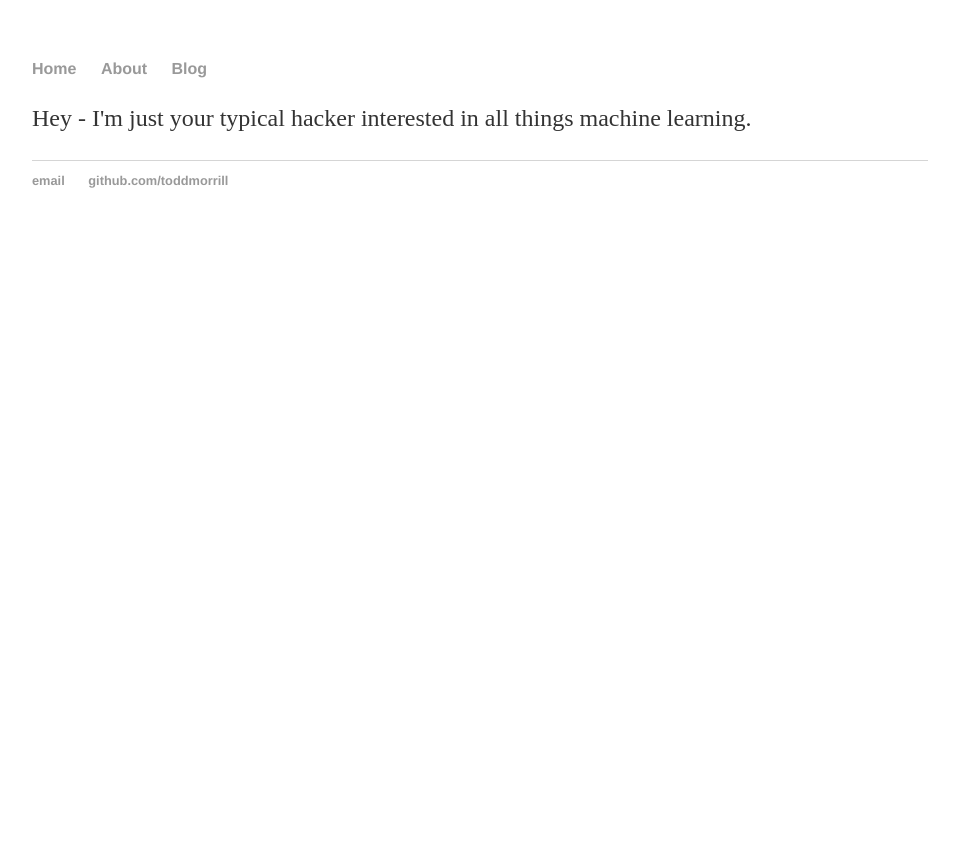
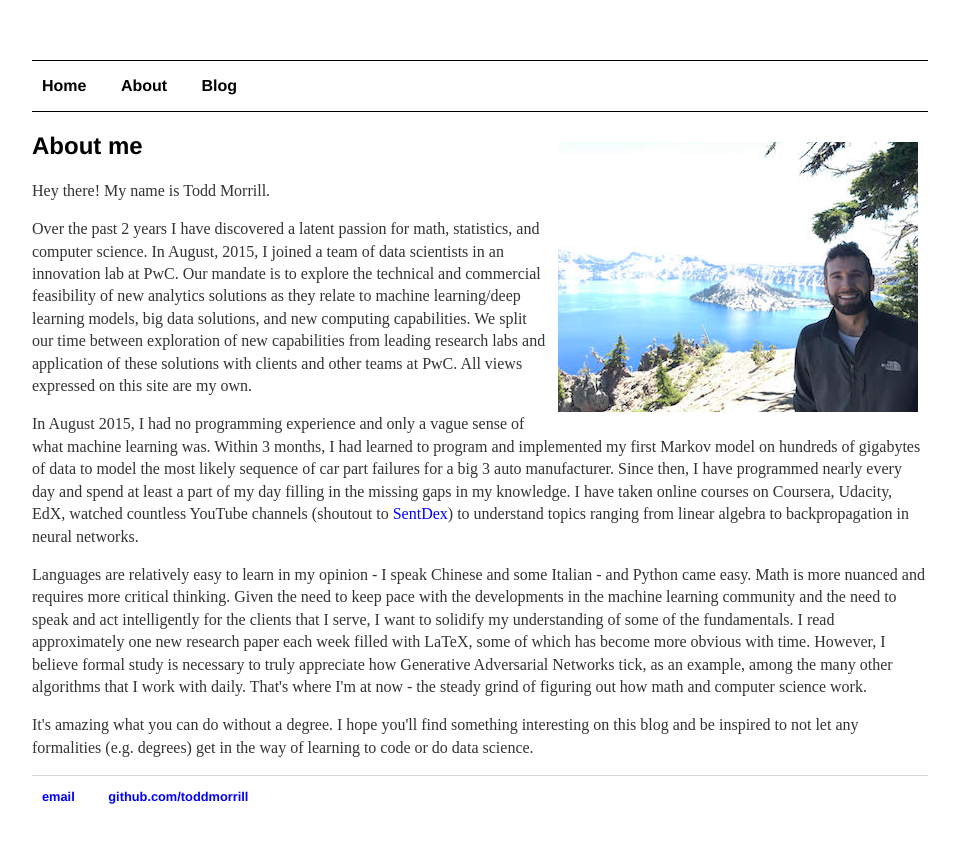
Before and after one commit to ToddMorrill/toddmorrill.github.io, a Jekyll site: the page built from about/index.html, in a window 1280 px wide. Shown: the top 843 px of the page, without its empty margins (160-1119 px from the left). Built offline with Jekyll 4.4.1, drawn with Linux system fonts in a browser that asks for light colours.

Commit message:
figuring out html and css, added about me

```diff
--- a/_layouts/post.html
+++ b/_layouts/post.html
@@ -2,7 +2,7 @@
 layout: default
 ---
 <h1>{{ page.title }}</h1>
-<p class="meta">{{ page.date | date_to_string }}</p>
+<p class="meta">{{ page.date | date: "%B %e, %Y" }}</p>
 
 <div class="post">
   {{ content }}
--- a/about/index.html
+++ b/about/index.html
@@ -2,4 +2,22 @@
 layout: default
 title: "About me"
 ---
-<p>Hey - I'm just your typical hacker interested in all things machine learning.</p>
+
+<div id="image">
+	<img src="/assets/about_me/crater_lake.jpg" style="margin:10px;float:right"/>
+</div>
+<h2> About me </h2>
+
+	<p>Hey there! My name is Todd Morrill.</p>
+	<p>
+	Over the past 2 years I have discovered a latent passion for math, statistics, and computer science. In August, 2015, I joined a team of data scientists in an innovation lab at PwC. Our mandate is to explore the technical and commercial feasibility of new analytics solutions as they relate to machine learning/deep learning models, big data solutions, and new computing capabilities. We split our time between exploration of new capabilities from leading research labs and application of these solutions with clients and other teams at PwC. All views expressed on this site are my own.
+	</p>
+	<p>
+	In August 2015, I had no programming experience and only a vague sense of what machine learning was. Within 3 months, I had learned to program and implemented my first Markov model on hundreds of gigabytes of data to model the most likely sequence of car part failures for a big 3 auto manufacturer. Since then, I have programmed nearly every day and spend at least a part of my day filling in the missing gaps in my knowledge. I have taken online courses on Coursera, Udacity, EdX, watched countless YouTube channels (shoutout to <a href="https://www.youtube.com/user/sentdex" target="_blank">SentDex</a>) to understand topics ranging from linear algebra to backpropagation in neural networks.
+	</p>
+	<p>
+	Languages are relatively easy to learn in my opinion - I speak Chinese and some Italian - and Python came easy. Math is more nuanced and requires more critical thinking. Given the need to keep pace with the developments in the machine learning community and the need to speak and act intelligently for the clients that I serve, I want to solidify my understanding of some of the fundamentals. I read approximately one new research paper each week filled with LaTeX, some of which has become more obvious with time. However, I believe formal study is necessary to truly appreciate how Generative Adversarial Networks tick, as an example, among the many other algorithms that I work with daily. That's where I'm at now - the steady grind of figuring out how math and computer science work.
+	</p>
+	<p>
+	It's amazing what you can do without a degree. I hope you'll find something interesting on this blog and be inspired to not let any formalities (e.g. degrees) get in the way of learning to code or do data science.
+	</p>
--- a/blog/index.html
+++ b/blog/index.html
@@ -6,12 +6,12 @@ title: Todd Morrill's Blog
 
 <ul class="posts">
 {% for category in site.categories %}
-  <p><a name="{{ category | first }}">{{ category | first }}</a></p>
+  <h3>{{ category | first }}</h3>
     <ul>
     {% for posts in category %}
       {% for post in posts %}
-        <li class="posts"><a href="{{ post.url }}" title="{{ post.title }}">{{ post.title }}</a> <span>{{ post.date | date: "%B %d, %Y"  }}</span>
-		<font size="1">{{ post.excerpt }}</font>
+        <li class="posts"><a href="{{ post.url }}" title="{{ post.title }}">{{ post.title }}</a> <span>{{ post.date | date: "%B %e, %Y"  }}</span>
+		<font size="3">{{ post.excerpt }}</font>
 		</li>
       {% endfor %}
     {% endfor %}
--- a/css/main.css
+++ b/css/main.css
@@ -2,6 +2,16 @@ body {
     margin: 60px auto;
     width: 70%;
 }
+nav {
+    background-color: white;
+    border-top: 1px solid #000000;
+    border-bottom: 1px solid #000000;
+}
+#main {
+    width: 300px;
+    float: left;
+}
+
 nav ul, footer ul {
     font-family:'Helvetica', 'Arial', 'Sans-Serif';
     padding: 0px;
@@ -10,32 +20,46 @@ nav ul, footer ul {
 }
 nav ul li, footer ul li {
     display: inline;
+    margin-left: 10px;
     margin-right: 20px;
+}
+nav a {
+    text-decoration: none;
+    color: #000;
 }
 a {
     text-decoration: none;
-    color: #999;
+    color: #0000FF;
 }
 a:hover {
     text-decoration: underline;
 }
 h1 {
-    font-size: 3em;
+    font-size: 2em;
+    font-family:'Helvetica', 'Arial', 'Sans-Serif';
+}
+h2 {
+    font-size: 1.5em;
+    font-family:'Helvetica', 'Arial', 'Sans-Serif';
+}
+h3 {
+    font-size: 1.25em;
     font-family:'Helvetica', 'Arial', 'Sans-Serif';
 }
 p {
-    font-size: 1.5em;
+    font-size: 1em;
     line-height: 1.4em;
     color: #333;
 }
 footer {
+    clear: both;
     border-top: 1px solid #d5d5d5;
     font-size: .8em;
 }
 
 ul.posts {
-    margin: 20px auto 40px;
-    font-size: 1.5em;
+    margin: 10px auto 20px;
+    font-size: 1em;
 }
 
 ul.posts li {
```
Also changed, not shown: _posts/2017-07-22-kmeans.md (+6 -6 lines), index.html (+7 -4 lines), assets/about_me/crater_lake.jpg (added), assets/home/eeg_headset.jpg (added), 1 other file.
